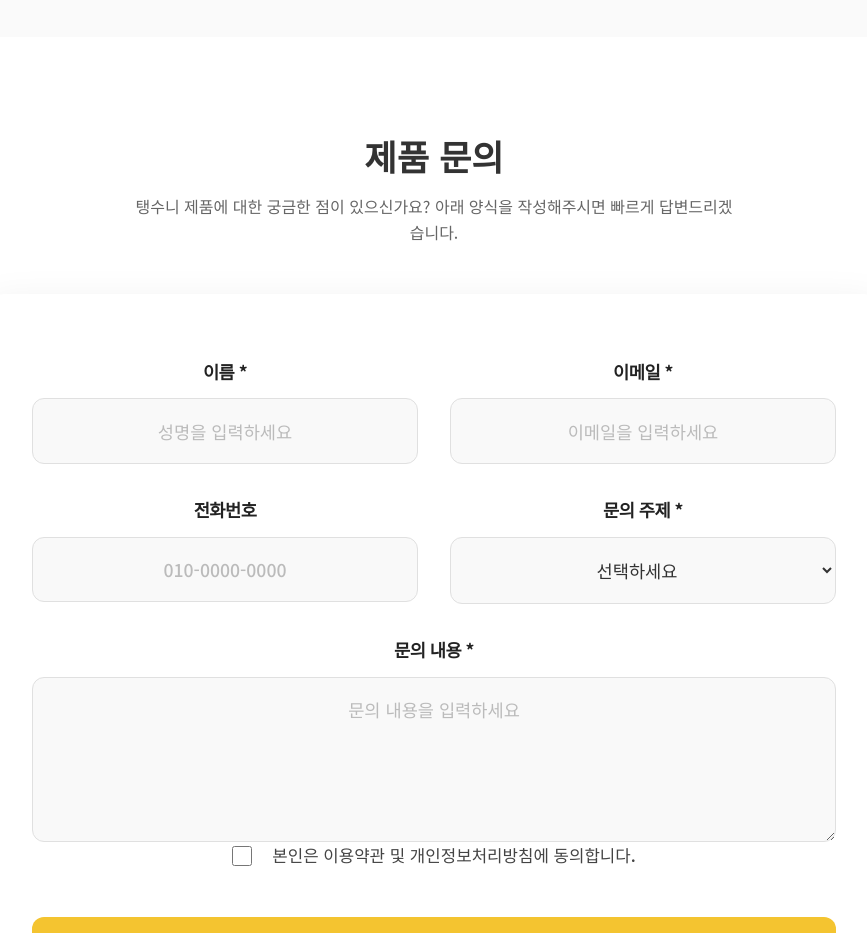
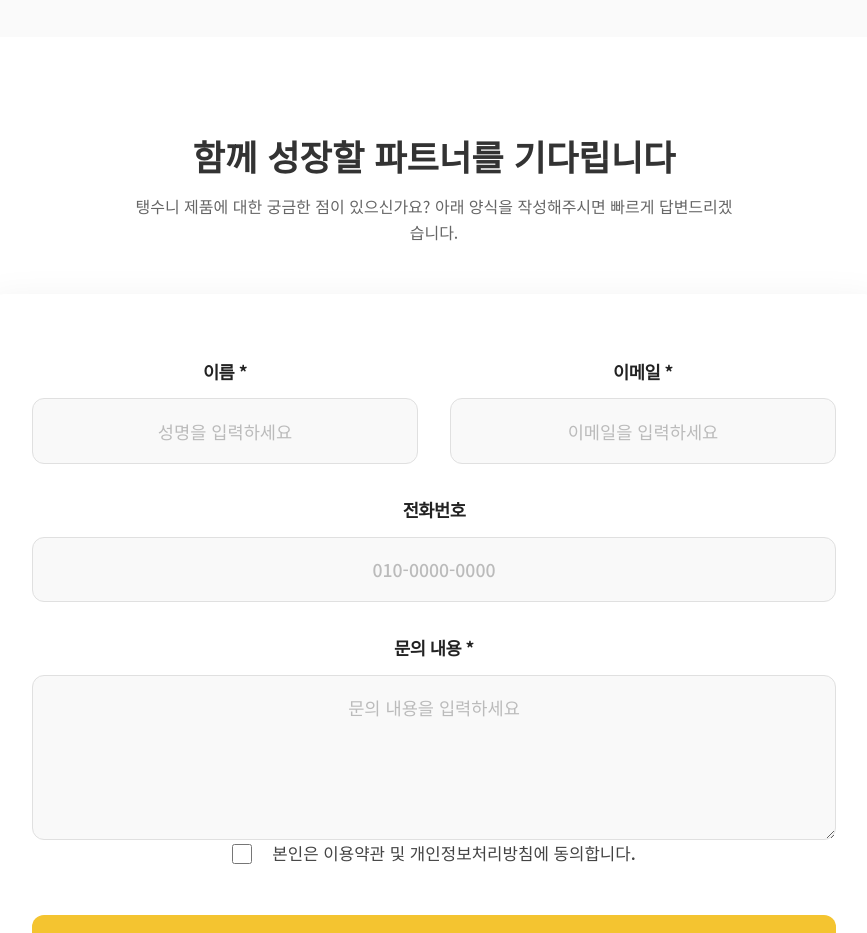
Before and after one commit to angelntm-source/taengsooni, a website built with Vite: page index.html in a window 1280 px wide. Shown: the part 4020-4953 px from the top of the page, without its empty margins (206-1073 px from the left). Built offline with nearby package versions, Linux system fonts and the light colour scheme; a web font is replaced by a local one.

Commit message:
Add files via upload

```diff
--- a/index.html
+++ b/index.html
@@ -252,7 +252,7 @@
         <section id="contact" class="section-padding">
             <div class="container">
                 <div class="text-center mb-5">
-                    <h2 class="section-title">제품 문의</h2>
+                    <h2 class="section-title">함께 성장할 파트너를 기다립니다</h2>
                     <p class="section-desc">탱수니 제품에 대한 궁금한 점이 있으신가요? 아래 양식을 작성해주시면 빠르게 답변드리겠습니다.</p>
                 </div>
 
@@ -267,19 +267,9 @@
                                 <label for="email">이메일 *</label>
                                 <input type="email" id="email" name="email" placeholder="이메일을 입력하세요" required>
                             </div>
-                            <div class="form-group">
+                            <div class="form-group full-width">
                                 <label for="phone">전화번호</label>
                                 <input type="tel" id="phone" name="phone" placeholder="010-0000-0000">
-                            </div>
-                            <div class="form-group">
-                                <label for="topic">문의 주제 *</label>
-                                <select id="topic" name="topic" required>
-                                    <option value="" disabled selected>선택하세요</option>
-                                    <option value="product">제품 관련</option>
-                                    <option value="shipping">배송 관련</option>
-                                    <option value="partnership">제휴 문의</option>
-                                    <option value="other">기타</option>
-                                </select>
                             </div>
                         </div>
                         <div class="form-group full-width">
```
